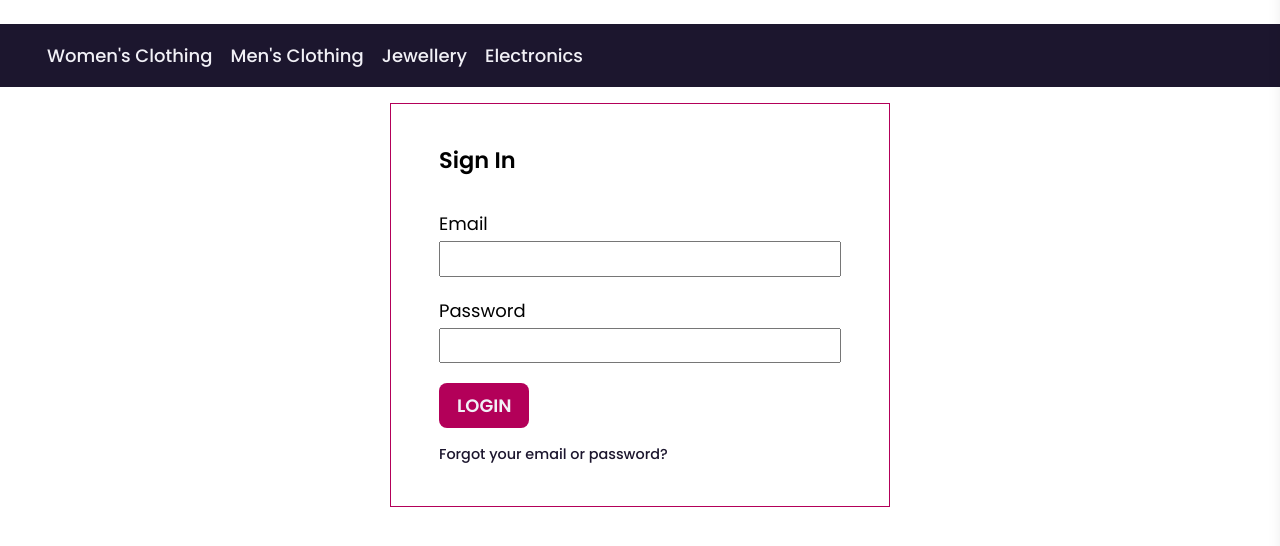
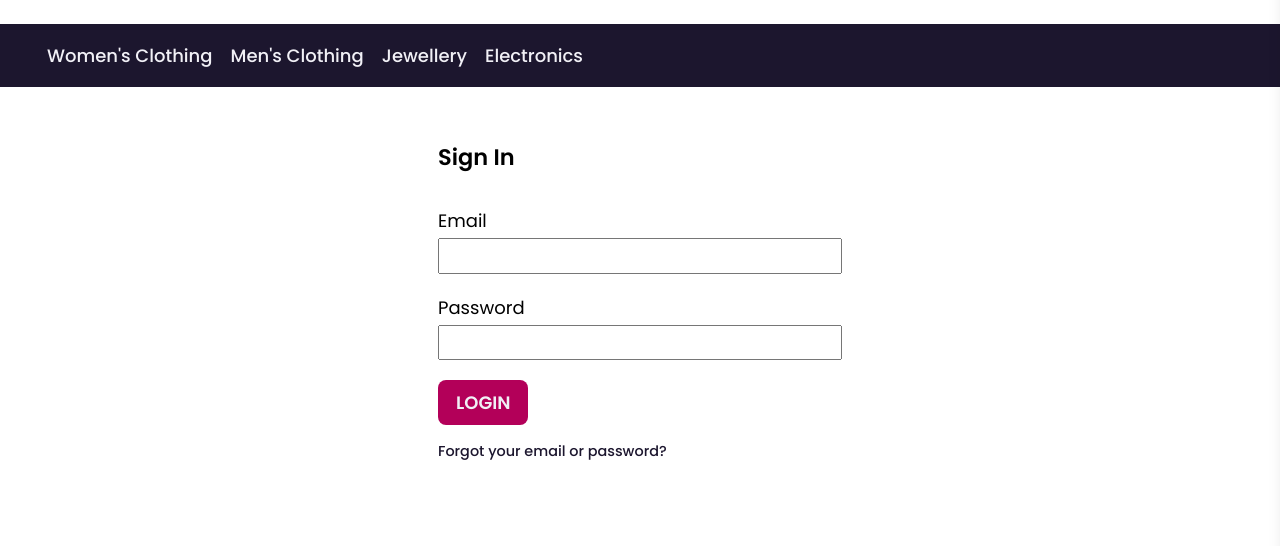
Before and after one commit to SebSchyb/ux-exam-2025, a website with bundled scripts: page signin.html in a window 1280 px wide. Shown: the part 76-622 px from the top of the page. Built offline with nearby package versions, Linux system fonts and the light colour scheme; no server answers.

Commit message:
more small fixes

```diff
--- a/css/components/form.css
+++ b/css/components/form.css
@@ -5,7 +5,7 @@ ul {
 }
 
 span.error {
-	color: var(--color-brand-700);
+	color: var(--text-clr-error);
 	font-size: var(--text-size-sm);
 }
 
@@ -13,10 +13,8 @@ form {
 	display: grid;
 	gap: 1rem 0;
 	padding: 2.5rem 3rem;
-	margin: 1rem auto;
+	margin: var(--spacing-xs) auto;
 	max-width: 500px;
-	border: 1px solid var(--color-brand-700);
-
 
 	legend {
 		font-size: var(--text-size-lg);
--- a/css/theme.css
+++ b/css/theme.css
@@ -3,6 +3,7 @@
 body {
 	--bg-clr-main: none;
 	--text-color-main: var(--color-neutral-800);
+	--text-clr-error: var(--color-error-600);
 }
 
 header,
--- a/signin.html
+++ b/signin.html
@@ -125,7 +125,7 @@
 			</ul>
 		</nav>
 		<main>
-			<section>
+			<section class="container">
 				<form id="login">
 					<legend>Sign In</legend>
 					<p id="userStatus"></p>
```
